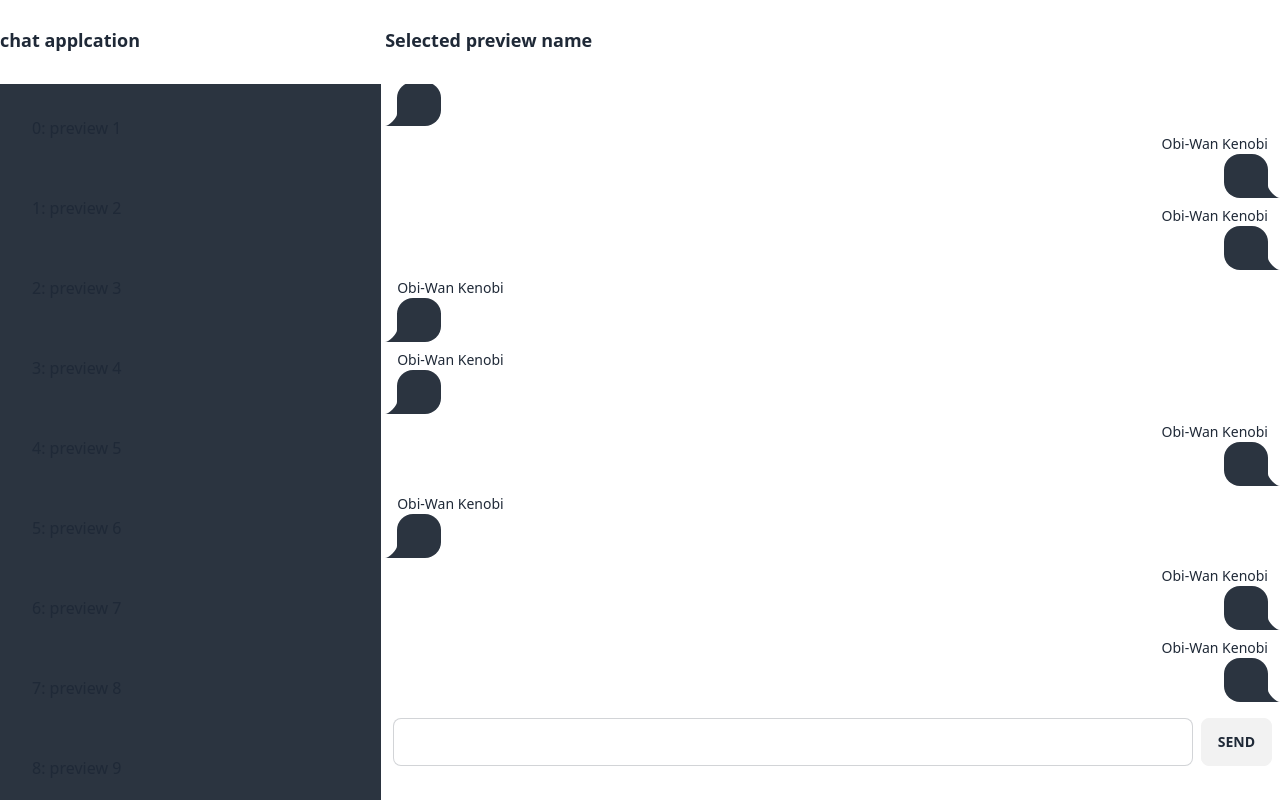
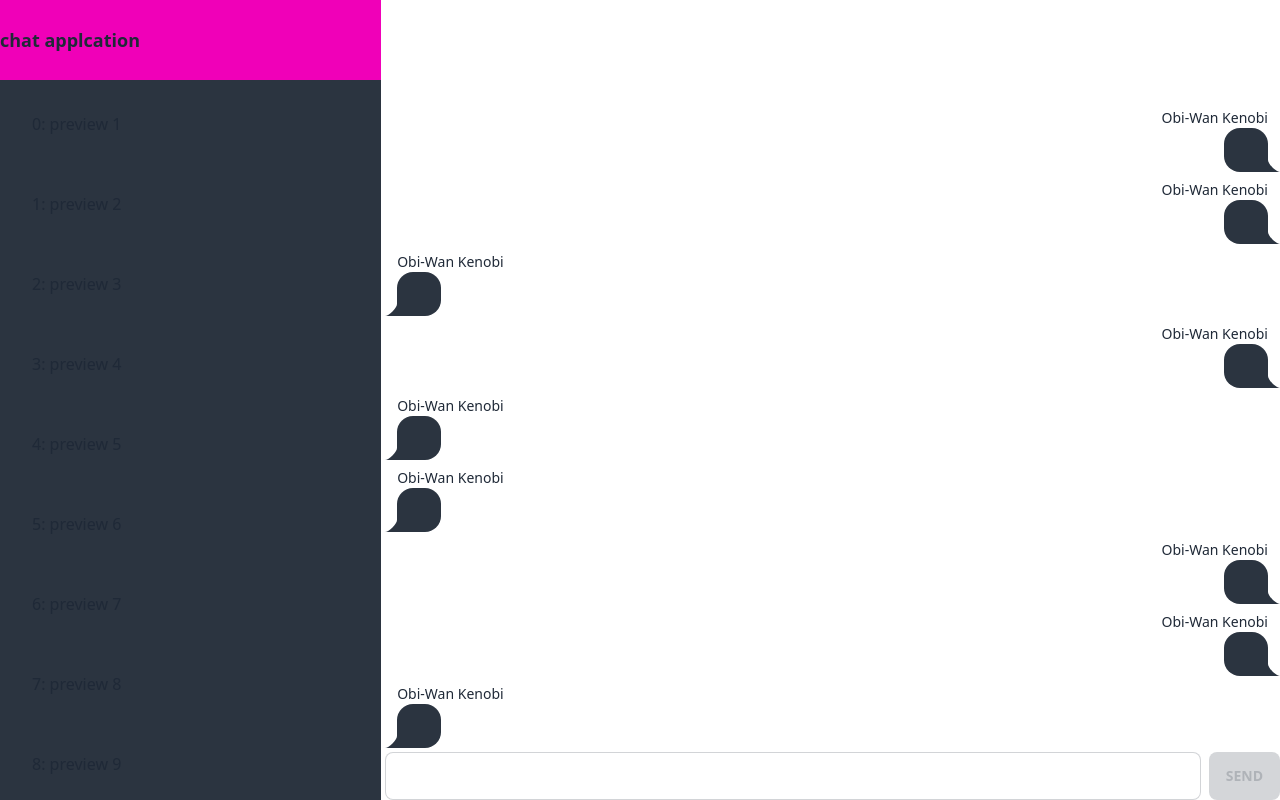
Before and after one commit to ReadyCodeToUse/go-svelte-websocket-chat, a SvelteKit app in the folder client/: page / in a window 1280 px wide. Built offline with nearby package versions, Linux system fonts and the light colour scheme.

Commit message:
update layout

```diff
--- a/client/src/lib/components/chatbox.svelte
+++ b/client/src/lib/components/chatbox.svelte
@@ -1,7 +1,12 @@
 <script>
 	import { createEventDispatcher } from 'svelte';
 
+    /** @type {string} */
 	let content = '';
+
+
+    /** @type {boolean}*/
+    $: disabled = content === ""
 
 	/** @type {import('svelte').EventDispatcher<{message: import('$lib/components/message').Message}>} */
 	const dispatch = createEventDispatcher();
@@ -14,9 +19,10 @@
 
 		content = '';
 	}
+
 </script>
 
-<div class="w-full flex flex-row gap-2 h-full">
-	<textarea class="resize-none textarea textarea-bordered w-full h-1/2" bind:value={content} />
-	<button class="btn h-1/2" on:click={dispatchContent}>send</button>
+<div class="w-full flex flex-row gap-2 h-12">
+	<textarea class="resize-none textarea textarea-bordered w-full h-full" bind:value={content} />
+	<button class="btn h-full" on:click={dispatchContent} {disabled}>send</button>
 </div>
--- a/client/src/routes/+page.svelte
+++ b/client/src/routes/+page.svelte
@@ -58,14 +58,42 @@
 	});
 </script>
 
-<main class="grid grid-cols-10 grid-rows-auto gap-1 content-start h-screen max-h-screen">
-	<div class="row-span-1 col-start-1 col-end-4 h-20 flex items-center">
+<main class="container mx-auto grid grid-cols-10 gap-1 h-screen">
+	<!-- <div class="row-span-1 col-start-1 col-end-4 h-20 flex items-center">
 		<h1 class="text-lg font-bold">chat applcation</h1>
 	</div>
 	<div class="row-span-1 col-start-4 col-span-full h-20 flex items-center">
 		<h1 class="text-lg font-bold">Selected preview name</h1>
 	</div>
-	<div class="col-start-1 col-span-3 row-start-2 row-span-3 h-auto overflow-auto">
+	<div class="col-start-1 col-span-3 row-start-2 row-end-7 h-full w-full overflow-auto flex flex-col">
+		{#each titles as title, i}
+			<a
+				class="w-full"
+				href={null}
+				on:click={() => {
+					chnageSelected({ action: 'activate', id: i });
+				}}
+			>
+				<Preview title={`${i}: ${title}`} bind:this={previews[i]} />
+			</a>
+		{/each}
+</div>
+	<div
+		class="col-start-4 col-span-full row-start-2 row-span-2 h-auto overflow-auto flex flex-col-reverse"
+	>
+		<Room bind:this={room} />
+	</div>
+	<div class="col-start-4 col-span-full row-start-4 row-span-1 h-auto overflow-auto p-2">
+		<Chatbox
+			on:message={(e) => {
+				room.reciveMessage(e.detail);
+			}}
+		/>
+	</div> -->
+	<div class="col-span-3 row-span-5 overflow-auto bg-">
+		<div class="sticky top-0 bg-inherit h-20 flex items-center bg-secondary">
+			<h1 class="text-lg font-bold">chat applcation</h1>
+		</div>
 		{#each titles as title, i}
 			<a
 				class="w-full"
@@ -78,12 +106,9 @@
 			</a>
 		{/each}
 	</div>
-	<div
-		class="col-start-4 col-span-full row-start-2 row-span-2 h-auto overflow-auto flex flex-col-reverse"
-	>
+
+	<div class="col-span-7 row-span-5 flex flex-col justify-end">
 		<Room bind:this={room} />
-	</div>
-	<div class="col-start-4 col-span-full row-start-4 row-span-1 h-auto overflow-auto p-2">
 		<Chatbox
 			on:message={(e) => {
 				room.reciveMessage(e.detail);
```
